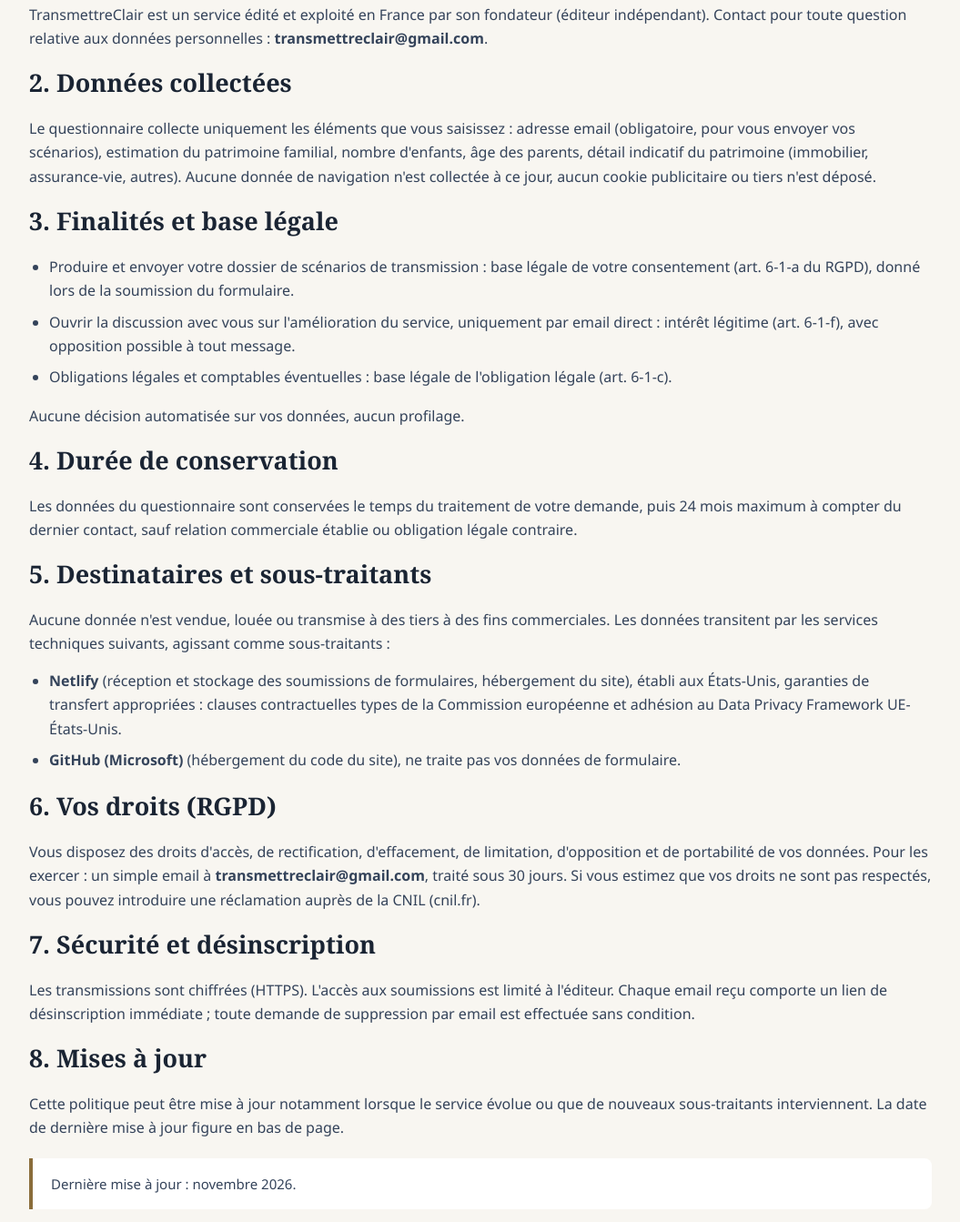
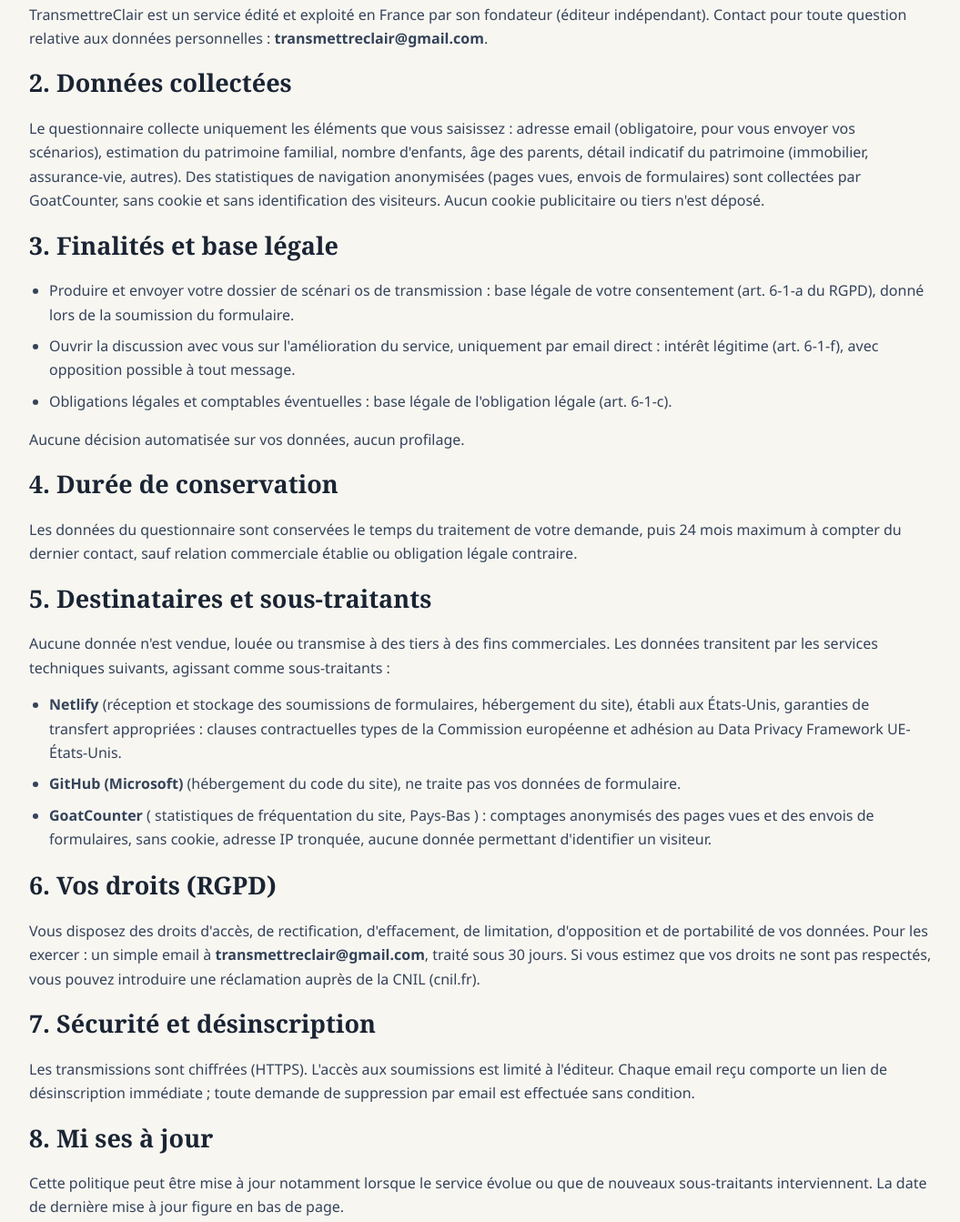
Before and after one commit to poc-com-biz/transmission-patrimoine-landing, a plain HTML site: page confidentialite/index.html in a window 1280 px wide. Shown: the part 458-1801 px from the top of the page at 91% size, without its empty margins (112-1167 px from the left). Drawn offline with Linux system fonts and the light colour scheme.

Commit message:
Confidentialite : declaration GoatCounter (statistiques anonymisees)

```diff
--- a/confidentialite/index.html
+++ b/confidentialite/index.html
@@ -17,10 +17,11 @@
 <h2>1. Responsable du traitement</h2>
 <p>TransmettreClair est un service édité et exploité en France par son fondateur (éditeur indépendant). Contact pour toute question relative aux données personnelles : <b>transmettreclair@gmail.com</b>.</p>
 <h2>2. Données collectées</h2>
-<p>Le questionnaire collecte uniquement les éléments que vous saisissez : adresse email (obligatoire, pour vous envoyer vos scénarios), estimation du patrimoine familial, nombre d'enfants, âge des parents, détail indicatif du patrimoine (immobilier, assurance-vie, autres). Aucune donnée de navigation n'est collectée à ce jour, aucun cookie publicitaire ou tiers n'est déposé.</p>
+<p>Le questionnaire collecte uniquement les éléments que vous saisissez : adresse email (obligatoire, pour vous envoyer vos scénarios), estimation du patrimoine familial, nombre d'enfants, âge des parents, détail indicatif du patrimoine (immobilier, assurance-vie, autres). Des statistiques de navigation anonymisées (pages vues, envois de formulaires) sont collectées par GoatCounter, sans cookie et sans identification des visiteurs. Aucun cookie publicitaire ou tiers n'est déposé.</p>
 <h2>3. Finalités et base légale</h2>
 <ul>
-<li>Produire et envoyer votre dossier de scénarios de transmission : base légale de votre consentement (art. 6-1-a du RGPD), donné lors de la soumission du formulaire.</li>
+<li>Produire et envoyer votre dossier de scénari
+os de transmission : base légale de votre consentement (art. 6-1-a du RGPD), donné lors de la soumission du formulaire.</li>
 <li>Ouvrir la discussion avec vous sur l'amélioration du service, uniquement par email direct : intérêt légitime (art. 6-1-f), avec opposition possible à tout message.</li>
 <li>Obligations légales et comptables éventuelles : base légale de l'obligation légale (art. 6-1-c).</li>
 </ul>
@@ -32,12 +33,14 @@
 <ul>
 <li><b>Netlify</b> (réception et stockage des soumissions de formulaires, hébergement du site), établi aux États-Unis, garanties de transfert appropriées : clauses contractuelles types de la Commission européenne et adhésion au Data Privacy Framework UE-États-Unis.</li>
 <li><b>GitHub (Microsoft)</b> (hébergement du code du site), ne traite pas vos données de formulaire.</li>
+<li><b>GoatCounter</b> ( statistiques de fréquentation du site, Pays-Bas ) : comptages anonymisés des pages vues et des envois de formulaires, sans cookie, adresse IP tronquée, aucune donnée permettant d'identifier un visiteur.</li>
 </ul>
 <h2>6. Vos droits (RGPD)</h2>
 <p>Vous disposez des droits d'accès, de rectification, d'effacement, de limitation, d'opposition et de portabilité de vos données. Pour les exercer : un simple email à <b>transmettreclair@gmail.com</b>, traité sous 30 jours. Si vous estimez que vos droits ne sont pas respectés, vous pouvez introduire une réclamation auprès de la CNIL (cnil.fr).</p>
 <h2>7. Sécurité et désinscription</h2>
 <p>Les transmissions sont chiffrées (HTTPS). L'accès aux soumissions est limité à l'éditeur. Chaque email reçu comporte un lien de désinscription immédiate ; toute demande de suppression par email est effectuée sans condition.</p>
-<h2>8. Mises à jour</h2>
+<h2>8. Mi
+ses à jour</h2>
 <p>Cette politique peut être mise à jour notamment lorsque le service évolue ou que de nouveaux sous-traitants interviennent. La date de dernière mise à jour figure en bas de page.</p>
 <p class="note">Dernière mise à jour : novembre 2026.</p>
 <div class="links">
```
